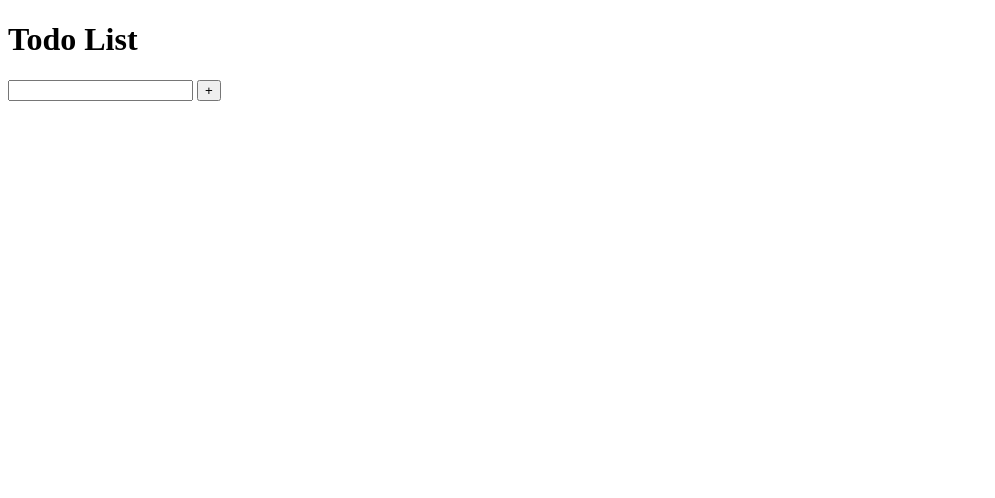
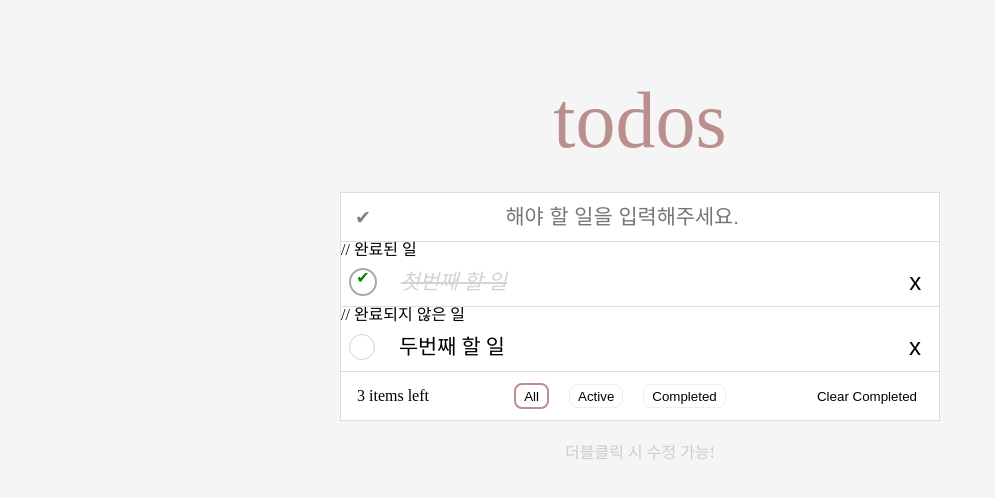
Before and after one commit to leegyeongwhan/toDoList, a plain HTML site: page index.html in a window 1280 px wide. Shown: the whole page, without its empty margins (0-995 px from the left). Drawn offline with Linux system fonts and the light colour scheme.

Commit message:
feat : insert, view

```diff
--- a/index.html
+++ b/index.html
@@ -1,18 +1,52 @@
 <!DOCTYPE html>
 <html lang="en">
 <head>
-    <meta charset="UTF-8" />
-    <meta name="viewport" content="width=device-width, initial-scale=1.0" />
-    <title>Todo List</title>
-    <link rel="stylesheet" href="style.css" />
+    <meta charset="UTF-8">
+    <meta http-equiv="X-UA-Compatible" content="IE=edge">
+    <meta name="viewport" content="width=device-width, initial-scale=1.0">
+    <link rel="stylesheet" href="reset.css">
+    <link rel="stylesheet" href="style.css">
+
+    <title>TODO-VanilaJS</title>
 </head>
 <body>
-<h1>Todo List</h1>
-<div>
-    <input id="todo" type="text" />
-    <button id="addBtn">+</button>
+<div class="todo-wrapper">
+    <div class="todo-title">todos</div>
+    <div class="todo-box">
+
+        <div class="todo-input-box">
+            <button class="complete-all-btn">✔</button>
+            <input type="text" class="todo-inner" placeholder="해야 할 일을 입력해주세요.">
+        </div>
+
+        <ul class="todo-list">
+            // 완료된 일
+            <li class="todo-item checked">
+                <div class="checkbox">✔</div>
+                <div class="todo">첫번째 할 일</div>
+                <button class="delBtn">x</button>
+            </li>
+            // 완료되지 않은 일
+            <li class="todo-item">
+                <div class="checkbox"></div>
+                <div class="todo">두번째 할 일</div>
+                <button class="delBtn">x</button>
+            </li>
+
+        </ul>
+        <div class="todo-bottom">
+            <div class="left-items">3 items left</div>
+            <div class="button-group">
+                <button class="show-all-btn selected" data-type="all">All</button>
+                <button class="show-active-btn" data-type="active">Active</button>
+                <button class="show-completed-btn" data-type="completed">Completed</button>
+            </div>
+            <button class="clear-completed-btn">Clear Completed</button>
+        </div>
+    </div>
+    <p class='info'>더블클릭 시 수정 가능!</p>
+
 </div>
-<div id="todoBox"></div>
-<script src="script.js"></script>
+<script src="todo.js" ></script>
 </body>
 </html>
--- /dev/null
+++ b/reset.css
@@ -0,0 +1,48 @@
+/* http://meyerweb.com/eric/tools/css/reset/
+   v2.0 | 20110126
+   License: none (public domain)
+*/
+
+html, body, div, span, applet, object, iframe,
+h1, h2, h3, h4, h5, h6, p, blockquote, pre,
+a, abbr, acronym, address, big, cite, code,
+del, dfn, em, img, ins, kbd, q, s, samp,
+small, strike, strong, sub, sup, tt, var,
+b, u, i, center,
+dl, dt, dd, ol, ul, li,
+fieldset, form, label, legend,
+table, caption, tbody, tfoot, thead, tr, th, td,
+article, aside, canvas, details, embed,
+figure, figcaption, footer, header, hgroup,
+menu, nav, output, ruby, section, summary,
+time, mark, audio, video {
+    margin: 0;
+    padding: 0;
+    border: 0;
+    font-size: 100%;
+    font: inherit;
+    vertical-align: baseline;
+}
+/* HTML5 display-role reset for older browsers */
+article, aside, details, figcaption, figure,
+footer, header, hgroup, menu, nav, section {
+    display: block;
+}
+body {
+    line-height: 1;
+}
+ol, ul {
+    list-style: none;
+}
+blockquote, q {
+    quotes: none;
+}
+blockquote:before, blockquote:after,
+q:before, q:after {
+    content: '';
+    content: none;
+}
+table {
+    border-collapse: collapse;
+    border-spacing: 0;
+}
--- a/script.js
+++ /dev/null
@@ -1,29 +0,0 @@
-const todo = document.querySelector("#todo");
-const addBtn = document.querySelector("#addBtn");
-const todoBox = document.querySelector("#todoBox");
-
-addBtn.addEventListener("click", () => {
-    const newTodo = document.createElement("li");
-    const checkBox = document.createElement("input");
-    const text = document.createElement("span");
-    const rmBtn = document.createElement("button");
-
-    text.innerText = todo.value;
-    checkBox.type = "checkBox";
-    rmBtn.innerText = "x";
-
-    newTodo.appendChild(checkBox);
-    newTodo.appendChild(text);
-    newTodo.appendChild(rmBtn);
-    todoBox.appendChild(newTodo);
-
-    todo.value = "";
-
-    checkBox.addEventListener("change", () => {
-        newTodo.classList.toggle("check");
-    });
-
-    rmBtn.addEventListener("click", (event) => {
-        todoBox.removeChild(event.currentTarget.parentNode);
-    });
-});
--- a/style.css
+++ b/style.css
@@ -0,0 +1,173 @@
+html {
+    height: 100%;
+}
+
+body {
+    display: flex;
+    flex-wrap: nowrap;
+    justify-content: center;
+    background-color: #F5F5F5;
+    min-height: 100%;
+}
+
+.todo-wrapper {
+    justify-content: center;
+    margin-top: 3rem;
+    min-width: 600px;
+}
+
+.todo-title {
+    padding: 2rem;
+    text-align: center;
+    color: rosybrown;
+    font-size: 5rem;
+}
+
+.todo-box {
+    background-color: white;
+    border: 1px solid #ddd;
+}
+
+.todo-input-box {
+    display: flex;
+    flex-wrap: nowrap;
+    flex-direction: row;
+    height: 3rem;
+    border-bottom: 1px solid #ddd;
+    justify-content: flex-start;
+    align-items: center;
+}
+
+button {
+    background-color: transparent;
+    border: 0;
+}
+
+.complete-all-btn {
+    color: gray;
+    min-width: none;
+    min-height: none;
+    width: 1.5rem;
+    height: 1.5rem;
+    margin: 0.5rem 0.5rem;
+    border-radius: 50px;
+    cursor: pointer;
+    font-size: 1.2rem;
+
+}
+
+.complete-all-btn.checked {
+    color: green
+}
+
+.todo-inner {
+    width: 80%;
+    text-align: center;
+    border: 0;
+    outline: none;
+    font-size: 1.3rem;
+}
+
+.todo-item {
+    position: relative;
+    display: flex;
+    flex-wrap: nowrap;
+    flex-direction: row;
+    justify-content: space-between;
+    align-items: center;
+    height: 3rem;
+    border-bottom: 1px solid #ddd;
+}
+
+.todo-item:hover .delBtn {
+    opacity: 1;
+}
+
+.checkbox {
+    min-width: none;
+    min-height: none;
+    width: 1.5rem;
+    height: 1.5rem;
+    margin: 0.5rem 0.5rem;
+    border-radius: 50px;
+    border: 1px solid lightgray;
+    cursor: pointer;
+    text-align: center;
+}
+
+.todo-item.checked .checkbox{
+    border: 2px solid darkgray;
+    color: green;
+}
+
+.todo {
+    font-size: 1.3rem;
+    padding: 0 1rem;
+    width: 80%;
+}
+
+.todo-item.checked .todo{
+    font-style: italic;
+    text-decoration: line-through;
+    color: lightgray;
+}
+
+.delBtn {
+    opacity: 1;
+    width: 3rem;
+    height: 3rem;
+    font-size: 1.5rem;
+    font-weight: lighter;
+    cursor: pointer;
+}
+
+.todo-bottom {
+    height: 3rem;
+    display: flex;
+    flex-wrap: nowrap;
+    flex-direction: row;
+    justify-content: space-between;
+    align-items: center;
+    padding: 0 1rem;
+}
+
+.button-group{
+    flex-direction: row;
+    flex-wrap: nowrap;
+}
+
+.button-group button {
+    border: 1px solid #eee;
+    padding: 0.2rem 0.5rem;
+    margin: 0 0.5rem;
+    border-radius: 8px;
+    cursor: pointer;
+}
+
+.button-group button.selected {
+    border: 2px solid rosybrown;
+    padding: 0.2rem 0.5rem;
+    margin: 0 0.5rem;
+    border-radius: 8px;
+}
+
+.clear-completed-btn:hover {
+    font-style: italic;
+    text-decoration: underline;
+    cursor: pointer;
+}
+
+.edit-input {
+    position: absolute;
+    left: 0;
+    top: 0;
+    width: 590px;
+    height: 2.8rem;
+    margin: 0;
+}
+
+p.info {
+    margin-top: 1.5rem;
+    text-align: center;
+    color: #ccc;
+}
--- /dev/null
+++ b/todo.js
@@ -0,0 +1,67 @@
+const todoInputElem = document.querySelector('.todo-inner');
+const todoListElem = document.querySelector('.todo-list');
+
+let todos = []; //현재 할일 목록 저장
+let id = 0;
+
+const setTodos = (newTodos) => {
+    todos = newTodos;
+}
+
+const getAllTodos = () => {
+    return todos;
+}
+
+const appendTodos = (text) => {
+    const newId = id++;
+    const newTodos = [...getAllTodos(), {id: newId, isCompleted: false, content: text}]
+    setTodos(newTodos)
+    paintTodos();
+}
+
+
+const paintTodos = () => {
+    todoListElem.innerHTML = ''; //todoListElem 요소 안의 HTML 초기화
+    const allTodos = getAllTodos(); // todos 배열 가져오기
+
+    // "todo-item"에 해당하는 HTML을 그려서 "todo-list"에 추가하기
+    allTodos.forEach(todo => {
+        const todoItemElem = document.createElement('li');
+        todoItemElem.classList.add('todo-item');
+
+        // todoItemElem.setAttribute('data-id', todo.id );
+        const checkboxElem = document.createElement('div');
+        checkboxElem.classList.add('checkbox');
+
+        const todoElem = document.createElement('div');
+        todoElem.classList.add('todo');
+        todoElem.innerText = todo.content;
+
+        const delBtnElem = document.createElement('button');
+        delBtnElem.classList.add('delBtn');
+        delBtnElem.innerHTML = 'X';
+
+        if(todo.isCompleted) {
+            todoItemElem.classList.add('checked');
+            checkboxElem.innerText = '✔';
+        }
+
+        todoItemElem.appendChild(checkboxElem);
+        todoItemElem.appendChild(todoElem);
+        todoItemElem.appendChild(delBtnElem);
+
+        todoListElem.appendChild(todoItemElem);
+    })
+}
+
+//리스너등록
+const init = () => {
+    todoInputElem.addEventListener('keypress', (e) => {
+        if (e.key === 'Enter') {
+            appendTodos(e.target.value);
+            todoInputElem.value = '';
+        }
+    })
+}
+
+init()
```
